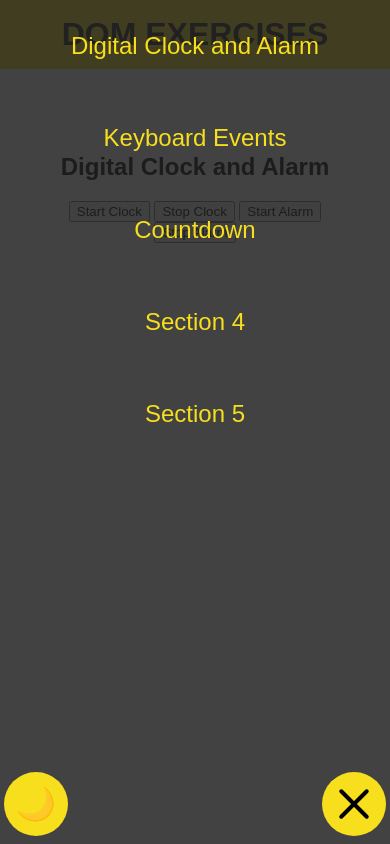
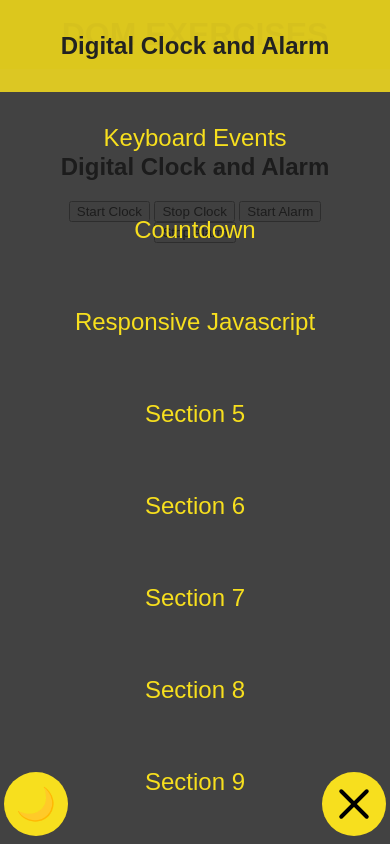
Before and after one commit to Gearyandres94/domJSExercises, a plain HTML site: page views/index.html in a window 390 px wide. Both pictures are taken after a click on the button 354 px from the left and 803 px from the top of the page. Shown: the top 844 px of the page. Drawn offline with nearby package versions, Linux system fonts and the light colour scheme.

Commit message:
DOM08: Ex08 finished

```diff
--- a/scripts/index.js
+++ b/scripts/index.js
@@ -4,6 +4,7 @@ import { moveBall, shortcuts } from "./keyboard.js";
 import { countdown } from "./countdown.js";
 import { buttonTop } from "./scroll_button.js";
 import { darkTheme } from "./dark_theme.js";
+import responsiveMedia from "./responsive_javascript.js";
 
 
 const d = document;
@@ -15,6 +16,8 @@ d.addEventListener("DOMContentLoaded", e => {
     countdown(".count", "2025-01-01", "Countdown finished")
     buttonTop(".btnScroll");
     darkTheme(".btn-dark-mode", "dark-theme");
+    responsiveMedia("1024", "video01", `<a href=https://www.youtube.com/embed/2SetvwBV-SU>Get Video Here</a>`, `<iframe width="600" height="450" src="https://www.youtube.com/embed/2SetvwBV-SU"frameborder="0" allow="accelerometer; autoplay; clipboard-write; encrypted-media; gyroscope; picture-in-picture" allowfullscreen></iframe> `);
+    responsiveMedia("1024", "map01", `<a href=https://www.google.com/maps?ll=39.173281,-5.12019&z=8&t=m&hl=es-419&gl=AR&mapclient=embed>Get Map Here</a>`, `<iframe src="https://www.google.com/maps/embed?pb=!1m14!1m12!1m3!1d791824.2177375586!2d-5.120190204152909!3d39.17328052081517!2m3!1f0!2f0!3f0!3m2!1i1024!2i768!4f13.1!5e0!3m2!1ses-419!2sar!4v1666891805574!5m2!1ses-419!2sar" width="600" height="450" style="border:0;" allowfullscreen="" loading="lazy" referrerpolicy="no-referrer-when-downgrade"></iframe>`);
 })
 
 d.addEventListener("keydown", e => {
--- /dev/null
+++ b/scripts/responsive_javascript.js
@@ -0,0 +1,24 @@
+const d = document,
+    w = window;
+
+export default function responsive(resolution, id, mobileContent, desktopContent) {
+    const $content = d.getElementById(id);
+
+    const changeLinks = () => {
+        if (w.innerWidth < resolution) {
+            $content.innerHTML = mobileContent;
+        }
+        else {
+            $content.innerHTML = desktopContent;
+        }
+    }
+    changeLinks();
+
+
+    window.addEventListener("resize", () => {
+
+        changeLinks();
+    })
+
+
+}
--- a/views/index.html
+++ b/views/index.html
@@ -20,8 +20,13 @@
           <a href="#section1">Digital Clock and Alarm</a>
           <a href="#section2">Keyboard Events</a>
           <a href="#section3">Countdown</a>
-          <a href="#section4">Section 4</a>
+          <a href="#section4">Responsive Javascript</a>
           <a href="#section5">Section 5</a>
+          <a href="#section5">Section 6</a>
+          <a href="#section5">Section 7</a>
+          <a href="#section5">Section 8</a>
+          <a href="#section5">Section 9</a>
+          <a href="#section5">Section 10</a>
         </nav>
       </aside>
     </header>
@@ -58,10 +63,29 @@
       <div class="message"></div>
     </section>
     <section id="section4" class="section">
-      <h2>Section 4</h2>
+      <h2>Responsive Javascript</h2>
+      <div id="video01">
+      </div>
+      <div id="map01">
+      </div>
     </section>
     <section id="section5" class="section">
       <h2>Section 5</h2>
     </section>
+    <section id="section6" class="section">
+      <h2>Section 6</h2>
+    </section>
+    <section id="section7" class="section">
+      <h2>Section 7</h2>
+    </section>
+    <section id="section8" class="section">
+      <h2>Section 8</h2>
+    </section>
+    <section id="section9" class="section">
+      <h2>Section 9</h2>
+    </section>
+    <section id="section10" class="section">
+      <h2>Section 10</h2>
+    </section>
   </body>
 </html>
```
